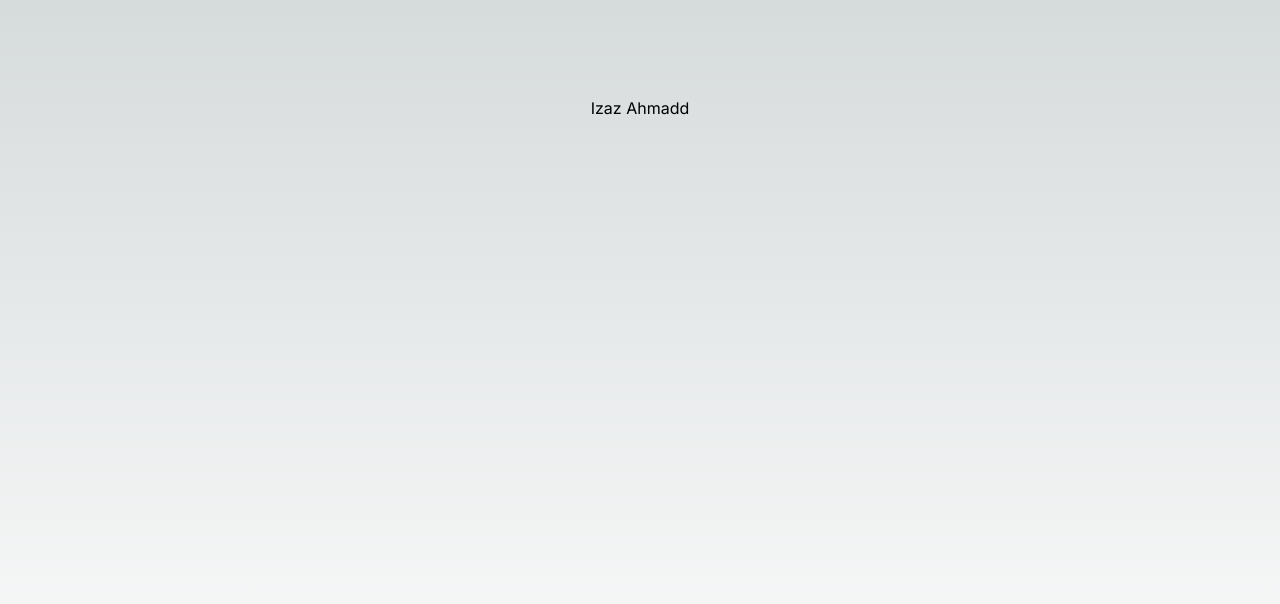
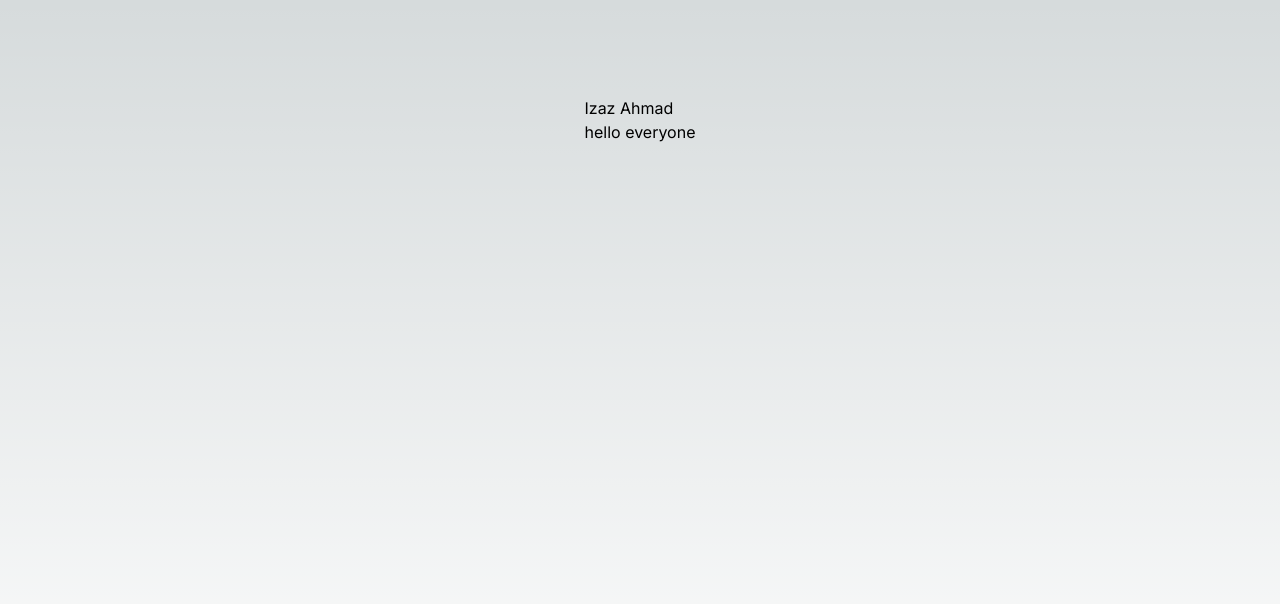
Before and after one commit to IzazAhmadHaider/My_Protfolio, a Next.js app: page / in a window 1280 px wide. Shown: the top 604 px of the page. Built offline with nearby package versions, Linux system fonts and the light colour scheme.

Commit message:
new changes

```diff
--- /dev/null
+++ b/src/app/components/Navbar.js
@@ -0,0 +1,11 @@
+import React from 'react'
+
+const Navbar = () => {
+  return (
+    <div>
+      hello everyone
+    </div>
+  )
+}
+
+export default Navbar
--- a/src/app/layout.js
+++ b/src/app/layout.js
@@ -4,8 +4,8 @@
 const inter = Inter({ subsets: ['latin'] })
 
 export const metadata = {
-  title: 'Create Next App',
-  description: 'Generated by create next app',
+  title: 'Izaz Ahmad',
+  description: 'Izaz Ahmad Protfolio',
 }
 
 export default function RootLayout({ children }) {
--- a/src/app/page.js
+++ b/src/app/page.js
@@ -1,9 +1,11 @@
-
+import React from "react"
+import Navbar from "./components/Navbar"
 export default function Home() {
   return (
     <main className="flex min-h-screen flex-col items-center justify-between p-24">
       <div className="">
-        Izaz Ahmadd
+        Izaz Ahmad
+        <Navbar />
       </div>
     </main>
   )
```
